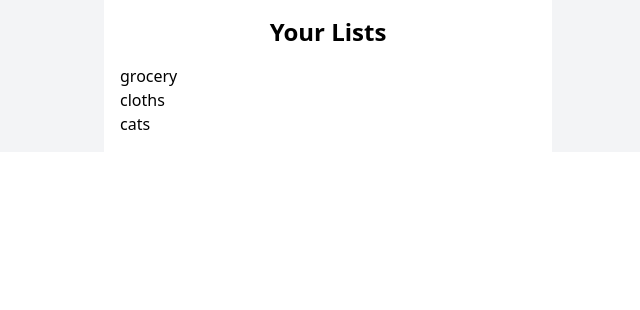
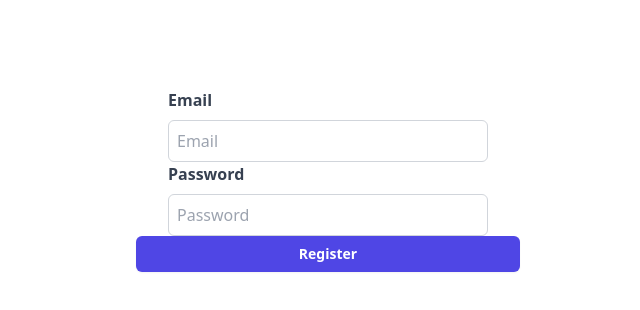
Before and after one commit to viktoriia-ignateva/smart-shopping-list, a React (Create React App) app in the folder app/: page /register in a window 1280 px wide. Shown: the top 310 px of the page, without its empty margins (312-952 px from the left). Built offline with nearby package versions, Linux system fonts and the light colour scheme.

Commit message:
authorization and redirect

```diff
--- a/app/package.json
+++ b/app/package.json
@@ -8,6 +8,7 @@
     "@testing-library/user-event": "^13.5.0",
     "react": "^18.3.1",
     "react-dom": "^18.3.1",
+    "react-router-dom": "^6.26.1",
     "react-scripts": "^5.0.1",
     "web-vitals": "^2.1.4",
     "webpack": "^5.93.0",
--- a/app/src/App.js
+++ b/app/src/App.js
@@ -1,10 +1,18 @@
 import './index.css';
 import RegistrationForm from "./components/RegistrationForm";
-import SoppingLists from "./components/SoppingLists";
+import ShoppingLists from "./components/ShoppingLists";
+import { BrowserRouter as Router, Routes, Route } from 'react-router-dom';
+
 
 export default function App() {
     return (
-        // <RegistrationForm />
-        <SoppingLists />
+        // <Router>
+        //     <Routes>
+        //         <Route path="/register" element={<RegistrationForm />} />
+        //         <Route path="/lists" element={<ShoppingLists />} />
+        //     </Routes>
+        // </Router>
+
+        <RegistrationForm />
     );
 }
--- a/app/src/components/RegistrationForm.js
+++ b/app/src/components/RegistrationForm.js
@@ -1,6 +1,7 @@
-import React from "react";
+import React, { useState } from "react";
+import {useNavigate} from "react-router-dom";
 
-function Input({inputName}) {
+function Input({inputName, handleInput}) {
     return (
         <div className="max-w-xs mx-auto">
             <label htmlFor={inputName} className="block text-gray-700 font-semibold mb-2">
@@ -10,32 +11,92 @@ function Input({inputName}) {
                 id={inputName}
                 type={inputName}
                 placeholder={inputName}
+                onChange={handleInput}
                 className="w-full p-2 border border-gray-300 rounded-md focus:outline-none focus:ring-2 focus:ring-blue-500"
             />
         </div>
     )
 }
 
-function LoginButton() {
+function RegisterButton({email, password, setError}) {
+    //const navigate = useNavigate();
+    function handleSubmit() {
+         setError('')
+         const url = 'http://localhost:5001/api/auth/register'
+         const options = {
+             method: 'POST',
+             headers: {
+                 'Content-Type': 'application/json',
+             },
+             body: JSON.stringify({
+                 username: email,
+                 password: password,
+             }),
+         }
+
+         fetch(url, options)
+             .then(async response => {
+                 if (!response.ok) {
+                     const data = await response.json()
+
+                     if (data.message === 'User already exists') {
+                         setError(data.message)
+                         throw new Error('User already exists')
+                     }
+
+                     throw new Error('Network response was not ok')
+                 }
+                 return response.json();
+             })
+             .then(data => {
+                 console.log('Success:', data);
+                 // navigate('/lists')
+                 localStorage.setItem('authToken', data.token);
+                 console.log('Token:', data.token);
+             })
+             .catch(error => {
+                 console.error('Error:', error);
+                 // Handle errors
+             });
+    }
+
     return (
         <div>
-            <button
+            <button onClick={handleSubmit}
                 type="submit"
                 className="flex w-full justify-center rounded-md bg-indigo-600 px-3 py-1.5 text-sm font-semibold leading-6 text-white shadow-sm hover:bg-indigo-500 focus-visible:outline focus-visible:outline-2 focus-visible:outline-offset-2 focus-visible:outline-indigo-600"
             >
-                Sign in
+                Register
             </button>
         </div>
     )
 }
 
 export default function RegistrationForm() {
+    const [email, setEmail] = useState('');
+    const [password, setPassword] = useState('');
+    const [error, setError] = useState('')
+
     return (
         <div className="flex min-h-full flex-1 flex-col justify-center px-6 py-12 lg:px-8 gap-4">
             <div className="mt-10 sm:mx-auto sm:w-full sm:max-w-sm">
-                <Input inputName={"Email"}/>
-                <Input inputName={"Password"}/>
-                <LoginButton/>
+                <Input
+                    inputName={"Email"}
+                    handleInput={(event) => {setEmail(event.target.value)}}
+                />
+                <Input
+                    inputName={"Password"}
+                    handleInput={(event) => {setPassword(event.target.value)}}
+                />
+                {error && (
+                    <div className="text-red-500 font-semibold mb-2">
+                        {error}
+                    </div>
+                )}
+                <RegisterButton
+                    email={email}
+                    password={password}
+                    setError={setError}/>
             </div>
         </div>
     )
--- a/app/src/components/SoppingLists.js
+++ b/app/src/components/ShoppingLists.js
@@ -1,4 +1,4 @@
-const soppingLists = [
+const shoppingLists = [
     'grocery',
     'cloths',
     'cats'
@@ -11,7 +11,7 @@ const soppingLists = [
 // }
 
 export default function SoppingLists() {
-    const listItem = soppingLists.map(list => <li>{list}</li>)
+    const listItem = shoppingLists.map(list => <li>{list}</li>)
 
     return (
         <div className="flex justify-center bg-gray-100">
```
Also changed, not shown: 2 other files (tests, documents, lock files or other folders).
